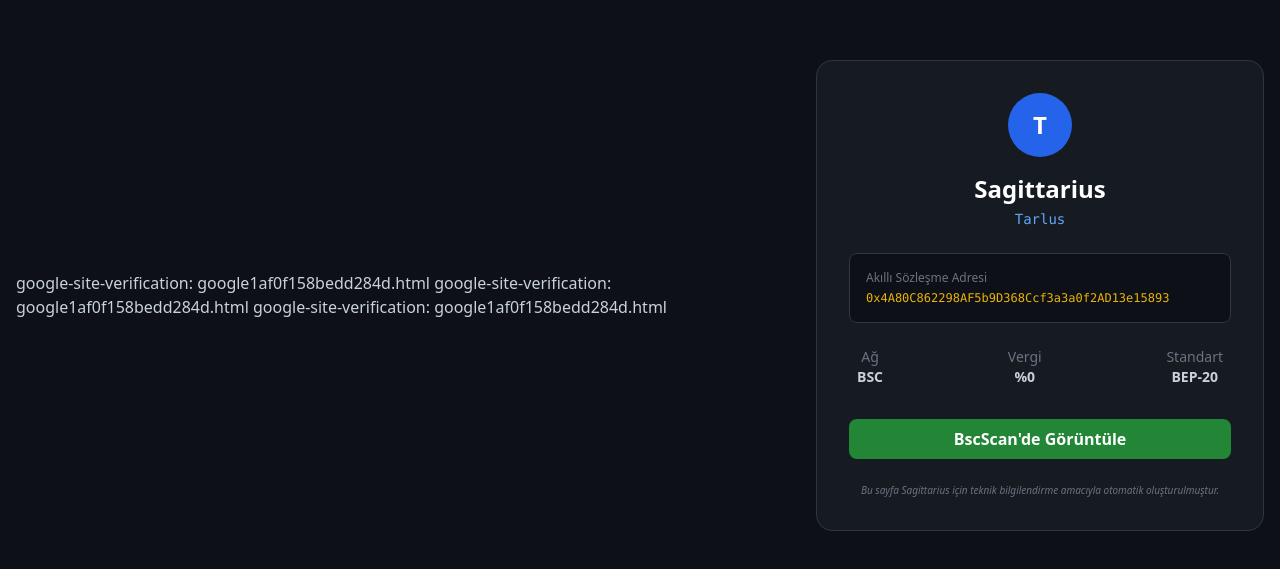
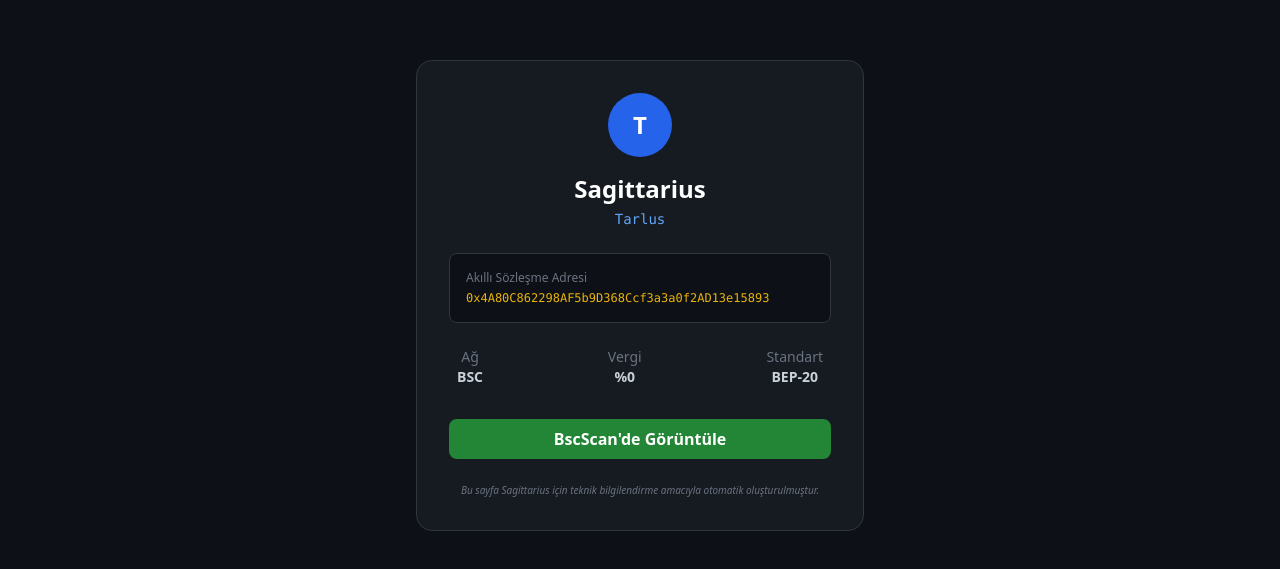
Before and after one commit to aliuzum1/info-tarlus, a plain HTML site: page index.html in a window 1280 px wide. Shown: the part 105-674 px from the top of the page. Drawn offline with nearby package versions, Linux system fonts and the light colour scheme.

Commit message:
Update Google site verification meta tag

```diff
--- a/index.html
+++ b/index.html
@@ -1,14 +1,12 @@
 <!DOCTYPE html>
 <html lang="tr">
 <head>
-    google-site-verification: google1af0f158bedd284d.html
-    google-site-verification: google1af0f158bedd284d.html
+     <meta name="google-site-verification" content="google1af0f158bedd284d" />
     <meta charset="UTF-8">
     <meta name="viewport" content="width=device-width, initial-scale=1.0">
     <title>Sagittarius (Tarlus)</title>
     <script src="https://cdn.tailwindcss.com"></script>
 </head>
-    google-site-verification: google1af0f158bedd284d.html
 <body class="bg-[#0d1117] text-[#c9d1d9] flex items-center justify-center min-h-screen p-4">
     <div class="max-w-md w-full bg-[#161b22] border border-[#30363d] p-8 rounded-2xl text-center">
         <div class="w-16 h-16 bg-blue-600 rounded-full flex items-center justify-center text-2xl font-bold text-white mx-auto mb-4 uppercase">
```
